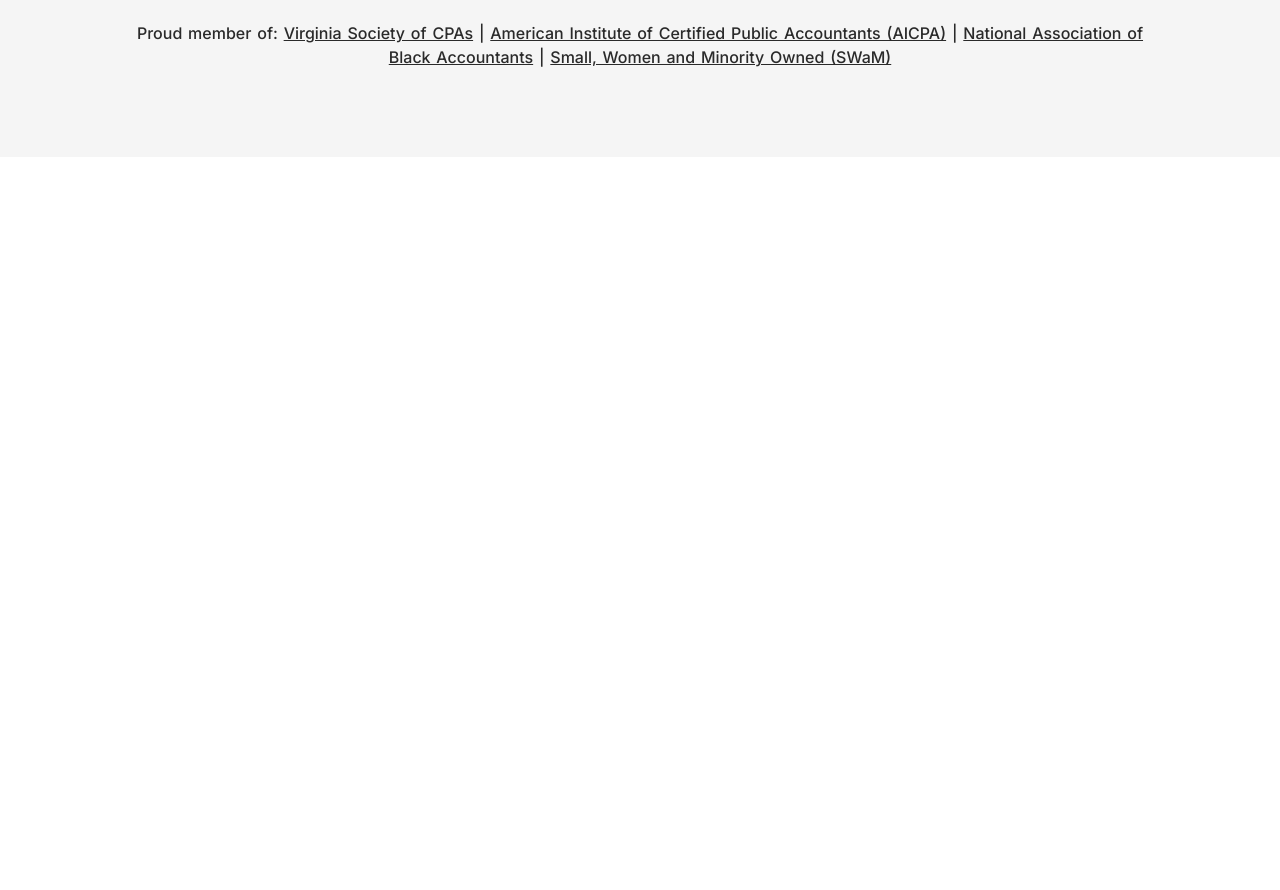
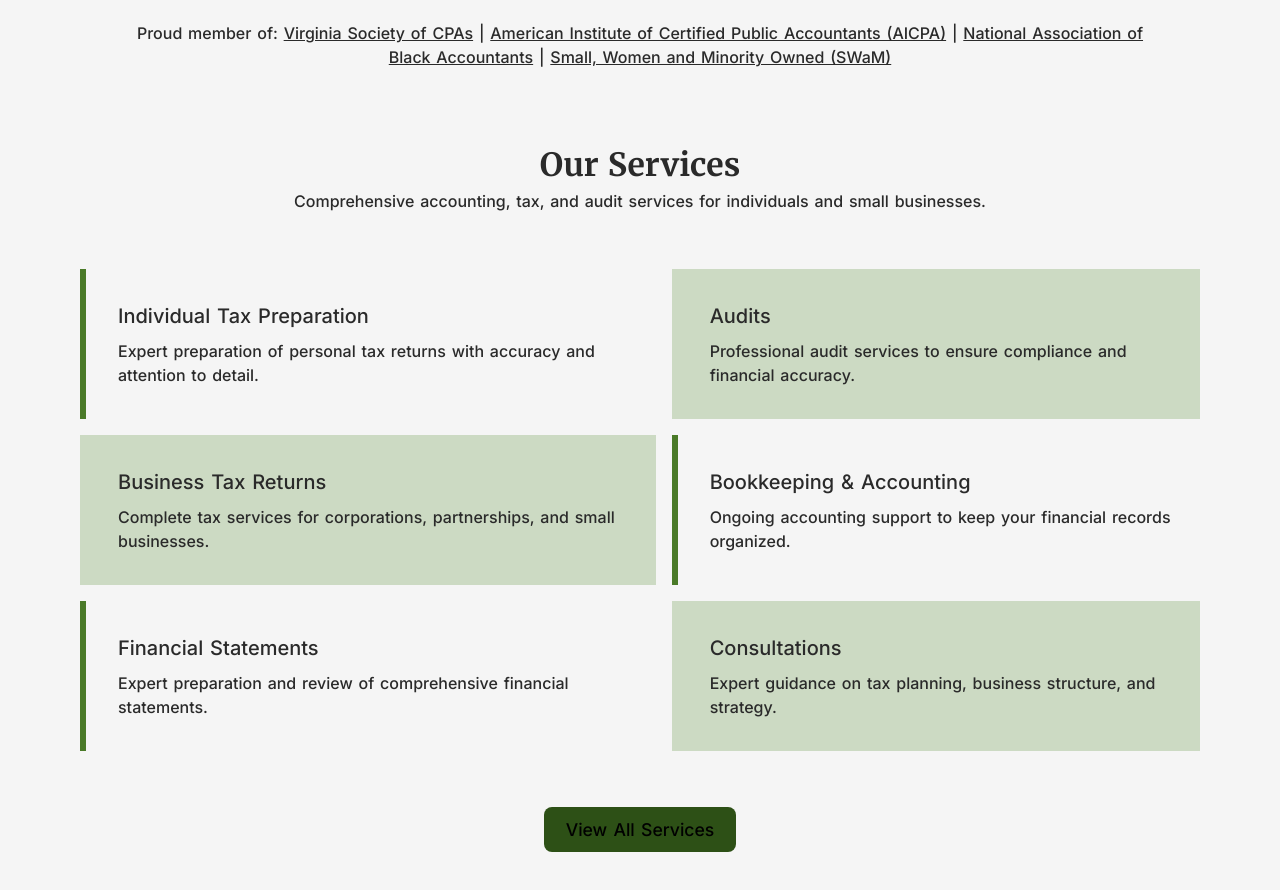
Before and after one commit to BeeDev-HiveCollective/agra-client, a React (Vite) app: page / in a window 1280 px wide. Shown: the part 660-1550 px from the top of the page. Before the commit the page ends 817 px from the top, so only its background shows below. Built offline with nearby package versions, Linux system fonts and the light colour scheme.

Commit message:
Added Services section to home page

```diff
--- a/src/App.css
+++ b/src/App.css
@@ -17,6 +17,7 @@
   --dark-gray: #666666;
   --text: #2a2a2a;
   --background: #f5f5f5;
+  --service-background: #ccdac3;
 }
 
 /* STYLE RESET */
--- a/src/components/HomeComponents/HomeCertificationsSection/Certifications.jsx
+++ b/src/components/HomeComponents/HomeCertificationsSection/Certifications.jsx
@@ -6,7 +6,7 @@ import Naba from "../../../assets/NABA_badge_green.png";
 
 import { Link } from "react-router-dom";
 
-export default function HeroSection() {
+export default function CertificationsSection() {
     return (
         <div className="certifications">
             <div className="badges">
--- /dev/null
+++ b/src/components/HomeComponents/HomeServicesSection/services.css
@@ -0,0 +1,62 @@
+/*
+1. I want the left and right div to be in columns next to each other
+2. I want each of the service boxes to be the same height
+3. I want service bar boxes to have the green service bar on the left of the box
+4. I want service background boxes to have the background color
+*/
+
+.services {
+    display: flex;
+    flex-direction: column;
+
+    .header {
+        display: flex;
+        flex-direction: column;
+        padding: 1rem;
+        align-items: center;
+    }
+
+    .service-descriptions {
+        display: flex;
+        flex-direction: row;
+        margin: 2rem 0;
+
+        .left, .right {
+            display: flex;
+            flex-direction: column;
+            justify-content: space-between;
+        }
+
+        .service-box {
+            display: flex;
+            flex-direction: column;
+            margin: 0.5rem;
+            padding: 2rem 1rem 2rem 1rem;
+
+        }
+
+        .service-bar {
+            border-left: 0.4rem solid var(--secondary);
+        }
+
+        .service-background {
+            border-left: 0.4rem solid transparent;
+            background-color: var(--service-background);
+        }
+
+        h4, h5 {
+            margin-left: 1rem;
+        }
+
+        h5 {
+            margin-top: 0.5rem;
+        }
+
+    }
+
+    .services-button {
+        margin: 1rem;
+        text-align: center;
+    }
+
+}
--- /dev/null
+++ b/src/components/HomeComponents/HomeServicesSection/services.jsx
@@ -0,0 +1,49 @@
+import "./services.css";
+
+import { Link } from "react-router-dom";
+
+export default function ServicesSection() {
+    return (
+        <div className="services">
+            <div className="header">
+                <h2>Our Services</h2>
+                <h5>Comprehensive accounting, tax, and audit services for individuals and small businesses.</h5>
+            </div>
+            <div className="service-descriptions">
+                <div className="left">
+                    <div className="service-box service-bar">
+                        <h4 className="service-title">Individual Tax Preparation</h4>
+                        <h5 className="service-description">Expert preparation of personal tax returns with accuracy and attention to detail.</h5>
+                    </div>
+                    <div className="service-box service-background">
+                        <h4 className="service-title">Business Tax Returns</h4>
+                        <h5 className="service-description">Complete tax services for corporations, partnerships, and small businesses.</h5>
+                    </div>
+                    <div className="service-box service-bar">
+                        <h4 className="service-title">Financial Statements</h4>
+                        <h5 className="service-description">Expert preparation and review of comprehensive financial statements.</h5>
+                    </div>
+                </div>
+                <div className="right">
+                    <div className="service-box service-background">
+                        <h4 className="service-title">Audits</h4>
+                        <h5 className="service-description">Professional audit services to ensure compliance and financial accuracy.</h5>
+                    </div>
+                    <div className="service-box service-bar">
+                        <h4 className="service-title">Bookkeeping & Accounting</h4>
+                        <h5 className="service-description">Ongoing accounting support to keep your financial records organized.</h5>
+                    </div>
+                    <div className="service-box service-background">
+                        <h4 className="service-title">Consultations</h4>
+                        <h5 className="service-description">Expert guidance on tax planning, business structure, and strategy.</h5>
+                    </div>
+                </div>
+            </div>
+            <div className="services-button">
+                <Link to="/services">
+                    <button className="primary-button">View All Services</button>
+                </Link>
+            </div>
+        </div>
+    )
+}
--- a/src/views/Home.jsx
+++ b/src/views/Home.jsx
@@ -1,11 +1,13 @@
 import HeroSection from "../components/HomeComponents/HomeHeroSection/HeroSection";
 import CertificationSection from "../components/HomeComponents/HomeCertificationsSection/Certifications";
+import ServicesSection from "../components/HomeComponents/HomeServicesSection/services";
 
 function Home() {
   return (
     <div>
       <HeroSection />
       <CertificationSection />
+      <ServicesSection />
     </div>
   );
 }
```
